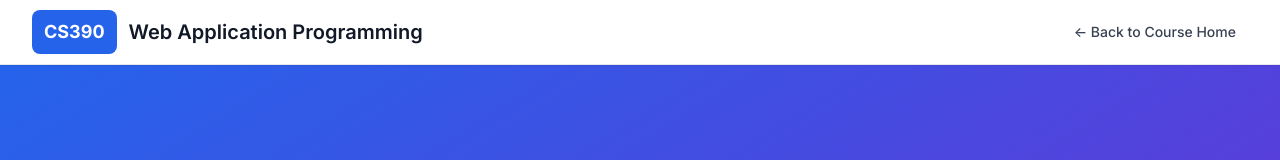
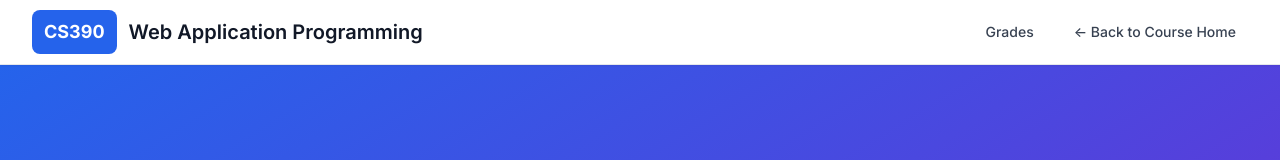
Before and after one commit to tgondil/cs390-wap, a React (Create React App) app: page /class/1 in a window 1280 px wide. Shown: the top 160 px of the page. Built offline with nearby package versions, Linux system fonts and the light colour scheme.

Commit message:
push grades tab

```diff
--- a/src/components/Class1/Navigation.js
+++ b/src/components/Class1/Navigation.js
@@ -21,6 +21,12 @@ const Navigation = () => {
           </div>
 
           <div className="flex items-center space-x-4">
+            <Link
+              to="/grades"
+              className="text-gray-700 hover:text-primary-600 px-3 py-2 rounded-md text-sm font-medium transition-colors"
+            >
+              Grades
+            </Link>
             {!isHomePage && (
               <Link
                 to="/"
```
